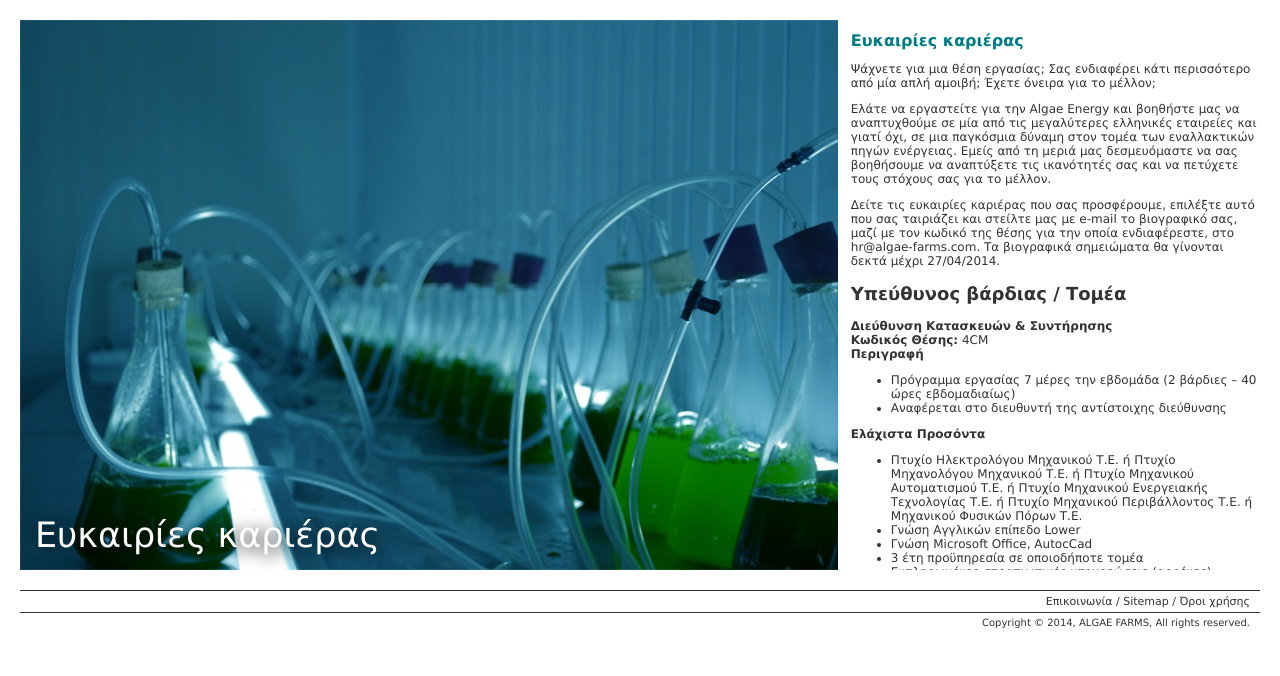
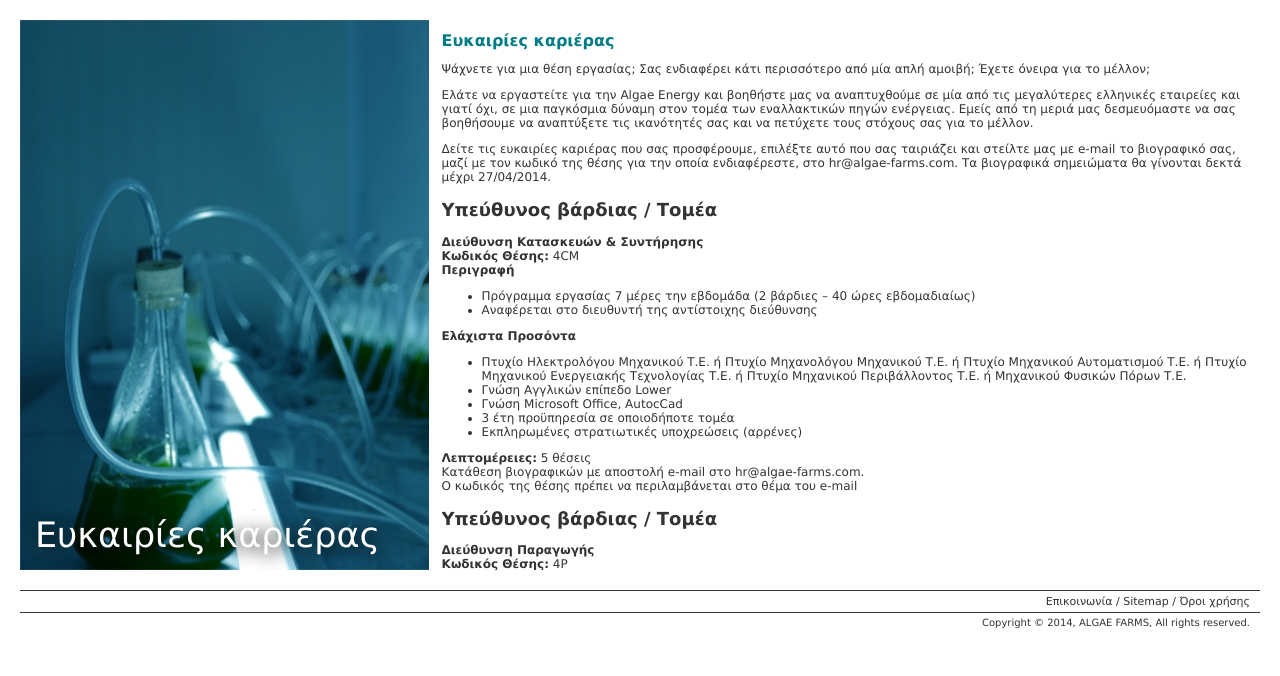
Before and after one commit to Themosp/algae-site, a Rails app: page /careers in a window 1280 px wide. Shown: the part 89-765 px from the top of the page. Run offline with Rails 7, Linux system fonts and the light colour scheme; style sheets or scripts are compiled from the project's sources; some libraries are stand-ins or nearby versions.

Commit message:
Careers page is 1/3 pic, 2/3 text.

```diff
--- a/app/views/static/careers.html.erb
+++ b/app/views/static/careers.html.erb
@@ -1,12 +1,12 @@
 <div class="body-container">
     <div class="main-slide"
-         style="background-image: url(<%= image_url 'vials.jpg' %>); width: 66%; margin-right: 1%;">
+         style="background-image: url(<%= image_url 'vials.jpg' %>); width: 33%; margin-right: 1%;">
         <a href="">
             <span class="table-cell">Ευκαιρίες καριέρας</span>
         </a>
     </div>
 
-    <div class="content">
+    <div class="content" style="width: 66%">
         <h1>Ευκαιρίες καριέρας</h1>
 
         <p>
```
